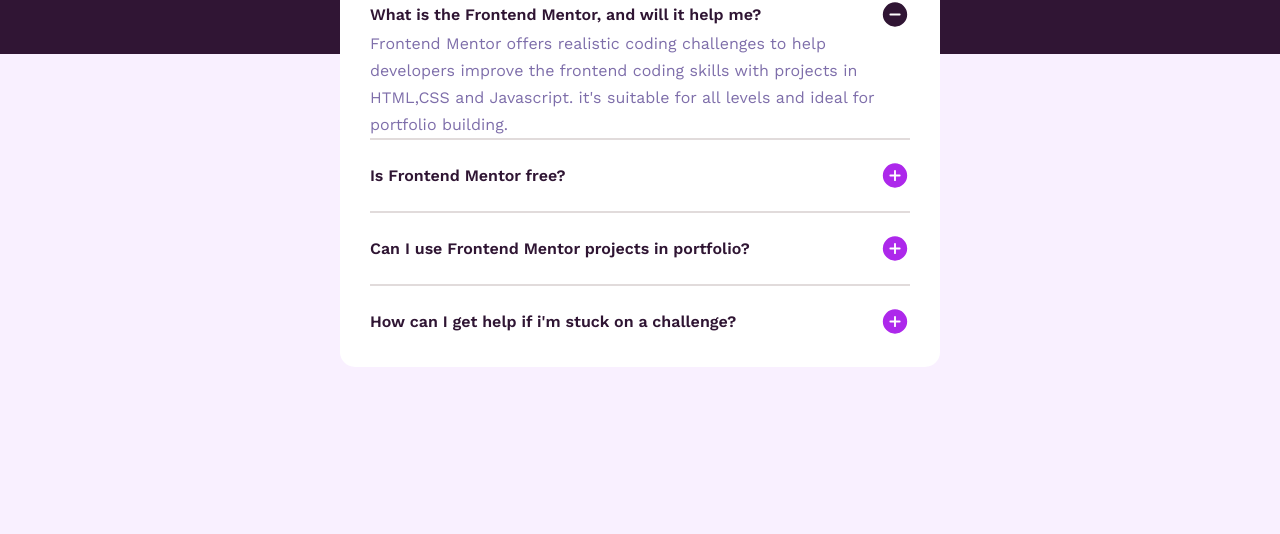
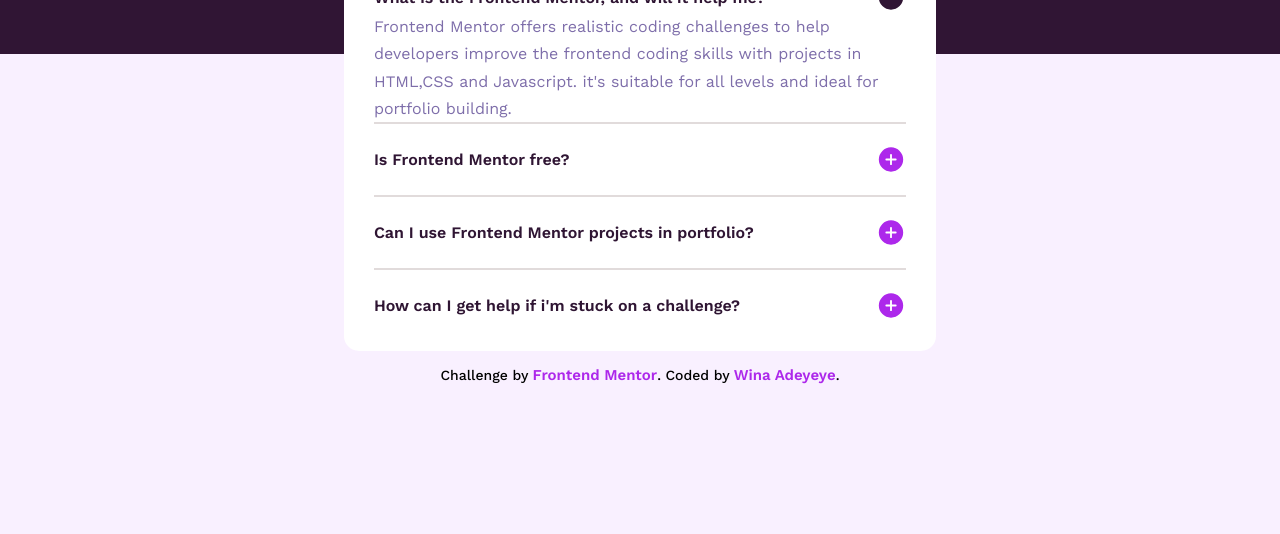
Before and after one commit to devWina/FAQ-Accordion, a plain HTML site: page index.html in a window 1280 px wide. Shown: the part 266-800 px from the top of the page. Drawn offline with nearby package versions, Linux system fonts and the light colour scheme.

Commit message:
responsive update

```diff
--- a/assets/styles/style.scss
+++ b/assets/styles/style.scss
@@ -38,12 +38,20 @@
   background: $Purple-100;
 
   main {
+    display: flex;
+    flex-direction: column;
+    gap: 15px;
     position: relative;
     min-height: 100vh;
     width: 100%;
     display: flex;
     align-items: center;
     justify-content: center;
+    // display: none;
+    @media (max-width: 768px) {
+      // max-width: 570px;
+      padding: 0px 40px 0;
+    }
 
     .bg-img {
       height: 320px;
@@ -53,6 +61,14 @@
       left: 0;
       z-index: 10;
 
+      @media (max-width: 768px) {
+        img:first-of-type {
+          display: none;
+        }
+        img:last-of-type {
+          display: inline-block;
+        }
+      }
       img {
         height: 100%;
         width: 100%;
@@ -61,7 +77,7 @@
     }
 
     .faq-section {
-      min-width: 600px;
+      // max-width: 600px;
       // height: 100px;
       z-index: 20;
       background: $White;
@@ -75,6 +91,12 @@
         gap: 15px;
         margin-bottom: 15px;
         color: $Purple-950;
+
+        @media (max-width: 768px) {
+          font-size: 2rem;
+          padding: 0 50px 0 0;
+          gap: 8px;
+        }
       }
 
       .section-content {
@@ -111,6 +133,17 @@
 
             /*Transitions*/
             transition: all 700ms ease-in-out 200ms;
+
+            @media (max-width: 768px) {
+              margin-top: 10px;
+              line-height: 1.4;
+              font-size: 1.7rem;
+              font-weight: 500;
+
+              span {
+                display: none;
+              }
+            }
           }
         }
 
@@ -124,24 +157,18 @@
         }
       }
     }
-  }
-}
 
-@media (max-width: 768px) {
-  .bg-img {
-    img:first-of-type {
-      display: none;
-    }
-    img:last-of-type {
-      display: block;
-    }
-  }
-}
-/*  .attribution {
-      font-size: 11px;
+    .attribution {
+      font-size: 1.4rem;
+      font-weight: 500;
       text-align: center;
     }
 
     .attribution a {
-      color: hsl(228, 45%, 44%);
-    }*/
+      color: $purple;
+      font-size: 1.5rem;
+      font-weight: 600;
+      text-decoration: none;
+    }
+  }
+}
--- a/index.html
+++ b/index.html
@@ -41,9 +41,10 @@
           <p class="answer max-h-64">Frontend Mentor offers realistic coding challenges to help <br> developers improve
             the
             frontend coding
-            skills with projects in <br> HTML,CSS and Javascript. it's suitable for all levels and ideal for <br>
-            portfolio
-            building.</p>
+            skills <span> with projects in <br> HTML,CSS and Javascript. it's suitable for all levels and ideal
+              for <br>
+              portfolio
+              building.</span></p>
         </article>
         <hr>
 
@@ -55,8 +56,9 @@
             <img class="minus-icon hidden" src="./assets/images/icon-minus.svg" alt="icon minus">
           </div>
 
-          <p class="answer max-h-0">Yes, Frontend Mentor offers both free and premium coding <br> challenges, with the
-            free option providing access to a range of <br>projects suitable for all skill levels
+          <p class="answer max-h-0">Yes, Frontend Mentor offers both free and premium coding <span><br> challenges, with
+              the
+              free option providing access to a range of <br>projects suitable for all skill levels</span>
           </p>
         </article>
         <hr>
@@ -69,9 +71,10 @@
             <img class="minus-icon hidden" src="./assets/images/icon-minus.svg" alt="icon minus">
           </div>
 
-          <p class="answer  max-h-0">Yes, you can use projects completed on Frontend Mentorin your <br> portfolio. It's
-            an
-            excellent way to showcaswe your skills to potential <br> employers
+          <p class="answer  max-h-0">Yes, you can use projects completed on Frontend Mentorin your <br> portfolio.
+            <span>It's
+              an
+              excellent way to showcaswe your skills to potential <br> employers</span>
           </p>
         </article>
         <hr>
@@ -85,17 +88,18 @@
           </div>
 
           <p class="answer max-h-0">The best place to get help is inside Frontend Mentor's Discord <br> community.
-            There's a
-            help channel where you can ask
-            questions <br> and seek support from other community members.</p>
+            <span>There's a
+              help channel where you can ask
+              questions <br> and seek support from other community members.</span>
+          </p>
         </article>
       </div>
     </section>
+    <div class="attribution">
+      Challenge by <a href="https://www.frontendmentor.io?ref=challenge" target="_blank">Frontend Mentor</a>.
+      Coded by <a href="https://github.com/devWina/FAQ-Accordion">Wina Adeyeye</a>.
+    </div>
   </main>
-  <!-- <div class="attribution">
-    Challenge by <a href="https://www.frontendmentor.io?ref=challenge" target="_blank">Frontend Mentor</a>.
-    Coded by <a href="#">Your Name Here</a>.
-  </div> -->
 
   <script src="./assets/js/script.js"></script>
 </body>
```
Also changed, not shown: assets/styles/style.css, 1 other file.
